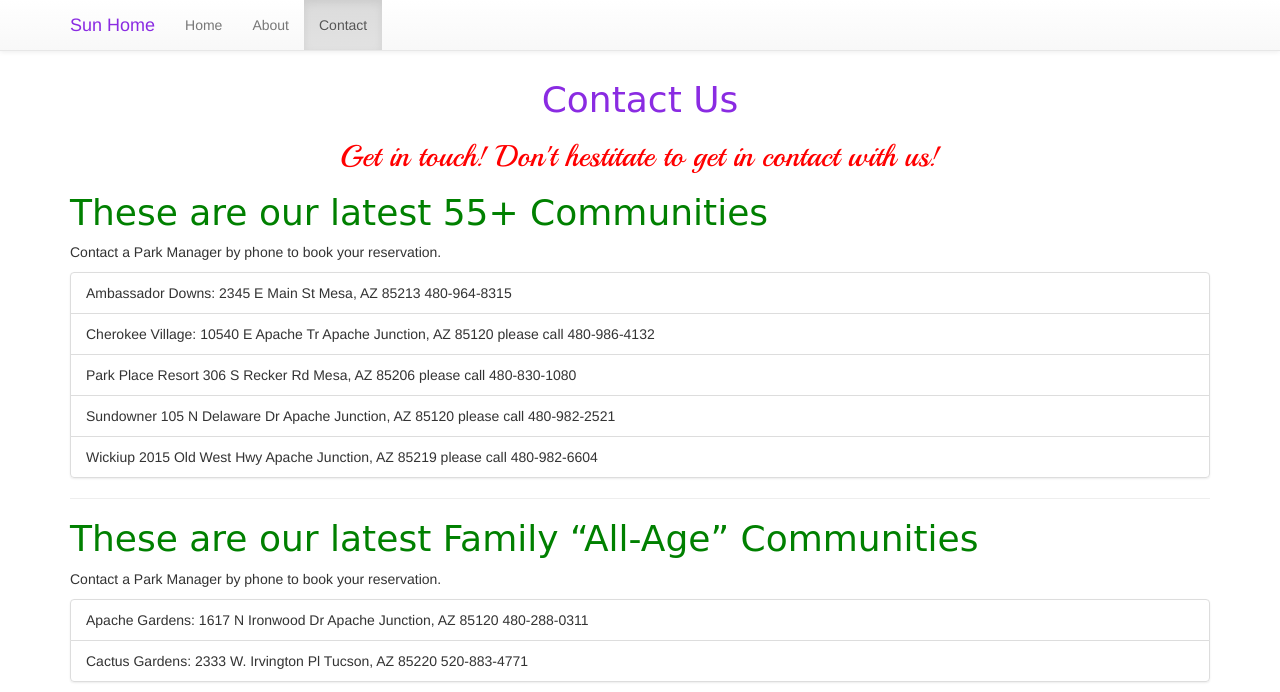
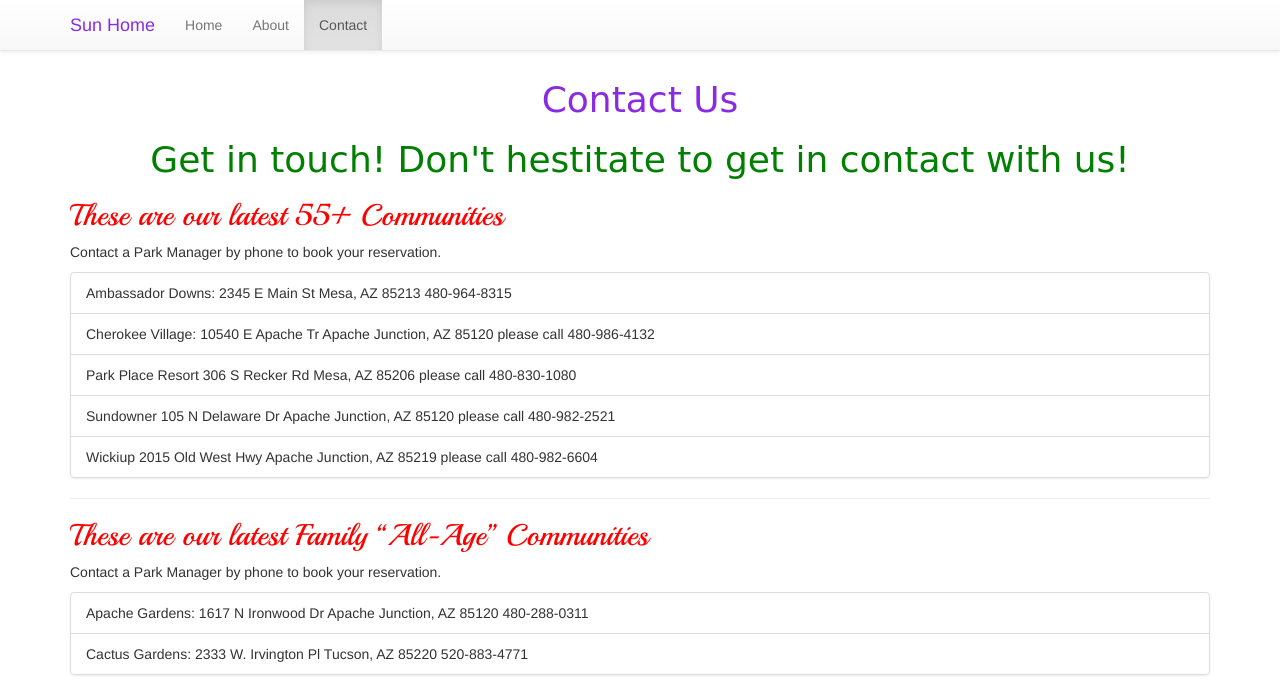
Before and after one commit to sunhomebiz/sunhome, a plain HTML site: page contact.html in a window 1280 px wide. Shown: the top 692 px of the page. Drawn offline with nearby package versions, Linux system fonts and the light colour scheme; a script that the page names is missing; a web font is replaced by a local one.

Commit message:
color h1 and h2

```diff
--- a/contact.html
+++ b/contact.html
@@ -63,9 +63,9 @@
 
 
                  <h1 class="text-center"><span class="em-text">Contact Us</span></h1>
-                <h2 class="text-center">Get in touch! Don't hestitate to get in contact with us!</h2>
+                <h1 class="text-center">Get in touch! Don't hestitate to get in contact with us!</h1>
 
-<h1>These are our latest 55+ Communities</h1>
+<h2>These are our latest 55+ Communities</h2>
 
 <p>Contact a Park Manager by phone to book your reservation. </p>
                 <ul class="list-group">
@@ -79,7 +79,7 @@
 <li class="list-group-item">Wickiup 2015 Old West Hwy Apache Junction, AZ 85219 please call 480-982-6604 </li>
   </ul>
                 <hr />
-               <h1>These are our latest Family “All-Age” Communities</h1>
+               <h2>These are our latest Family “All-Age” Communities</h2>
                  <p>Contact a Park Manager by phone to book your reservation. </p>
 
                 <ul class="list-group">
```
